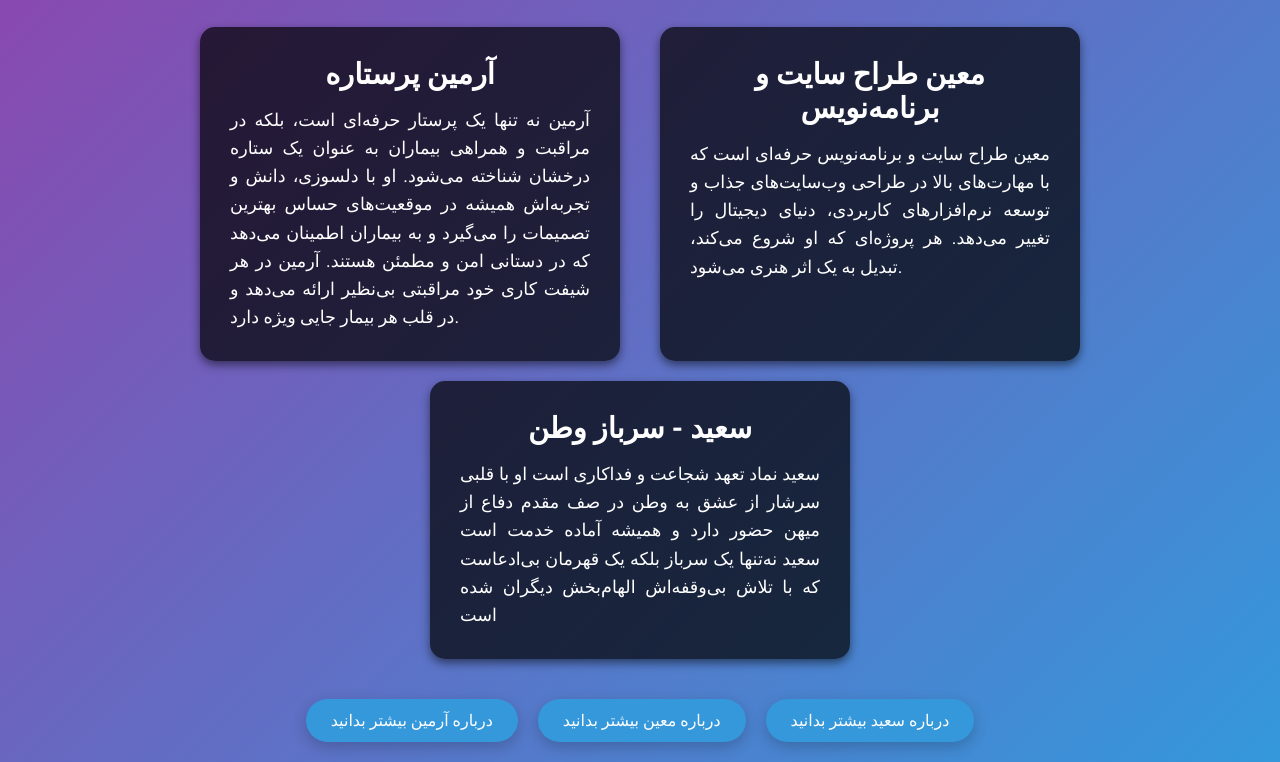
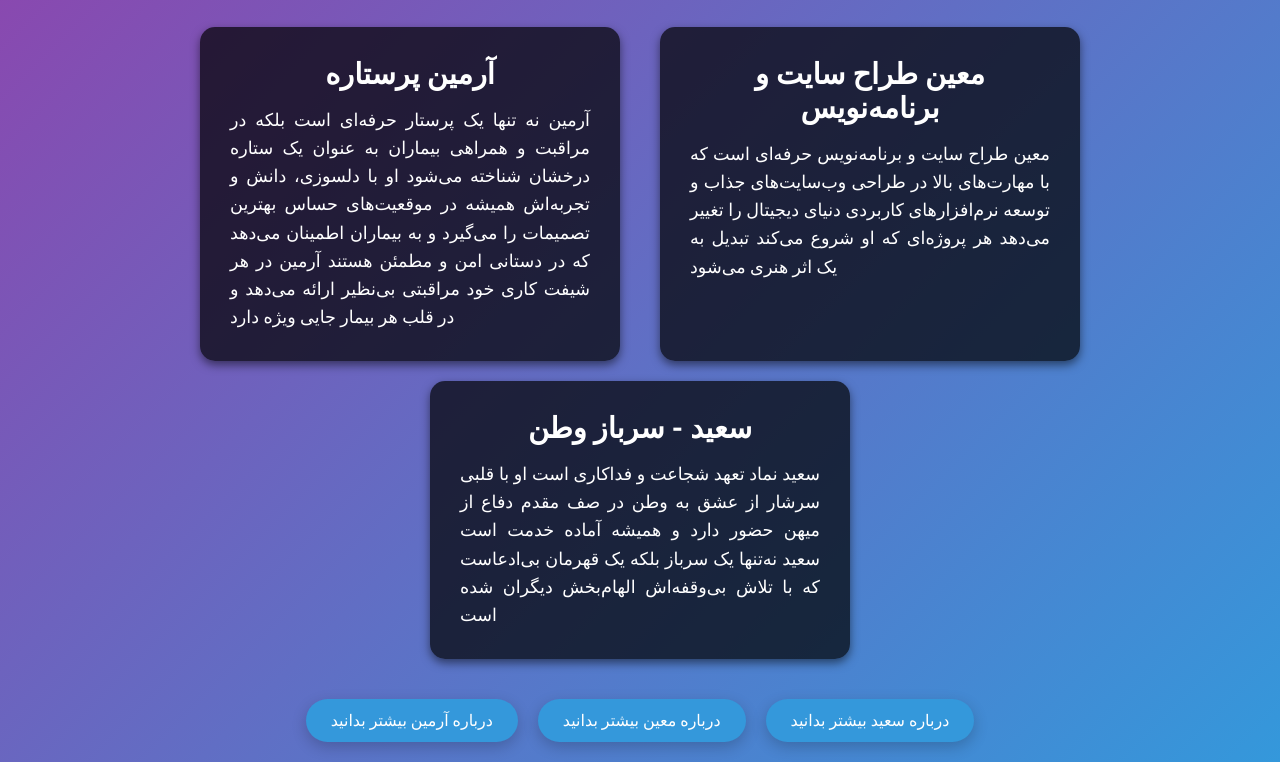
Before and after one commit to HJmoein/about-armin-and-moein, a plain HTML site: page index.html in a window 1280 px wide. Shown: the part 124-886 px from the top of the page. Drawn offline with Linux system fonts and the light colour scheme.

Commit message:
Update index.html

```diff
--- a/index.html
+++ b/index.html
@@ -18,14 +18,14 @@
             <div class="card">
                 <h2>آرمین پرستاره</h2>
                 <p>
-                    آرمین نه تنها یک پرستار حرفه‌ای است، بلکه در مراقبت و همراهی بیماران به عنوان یک ستاره درخشان شناخته می‌شود. او با دلسوزی، دانش و تجربه‌اش همیشه در موقعیت‌های حساس بهترین تصمیمات را می‌گیرد و به بیماران اطمینان می‌دهد که در دستانی امن و مطمئن هستند. آرمین در هر شیفت کاری خود مراقبتی بی‌نظیر ارائه می‌دهد و در قلب هر بیمار جایی ویژه دارد.
+                    آرمین نه تنها یک پرستار حرفه‌ای است بلکه در مراقبت و همراهی بیماران به عنوان یک ستاره درخشان شناخته می‌شود او با دلسوزی، دانش و تجربه‌اش همیشه در موقعیت‌های حساس بهترین تصمیمات را می‌گیرد و به بیماران اطمینان می‌دهد که در دستانی امن و مطمئن هستند آرمین در هر شیفت کاری خود مراقبتی بی‌نظیر ارائه می‌دهد و در قلب هر بیمار جایی ویژه دارد
                 </p>
             </div>
 
             <div class="card">
                 <h2>معین طراح سایت و برنامه‌نویس</h2>
                 <p>
-                    معین طراح سایت و برنامه‌نویس حرفه‌ای است که با مهارت‌های بالا در طراحی وب‌سایت‌های جذاب و توسعه نرم‌افزارهای کاربردی، دنیای دیجیتال را تغییر می‌دهد. هر پروژه‌ای که او شروع می‌کند، تبدیل به یک اثر هنری می‌شود.
+                    معین طراح سایت و برنامه‌نویس حرفه‌ای است که با مهارت‌های بالا در طراحی وب‌سایت‌های جذاب و توسعه نرم‌افزارهای کاربردی دنیای دیجیتال را تغییر می‌دهد هر پروژه‌ای که او شروع می‌کند تبدیل به یک اثر هنری می‌شود
                 </p>
             </div>
 
```
